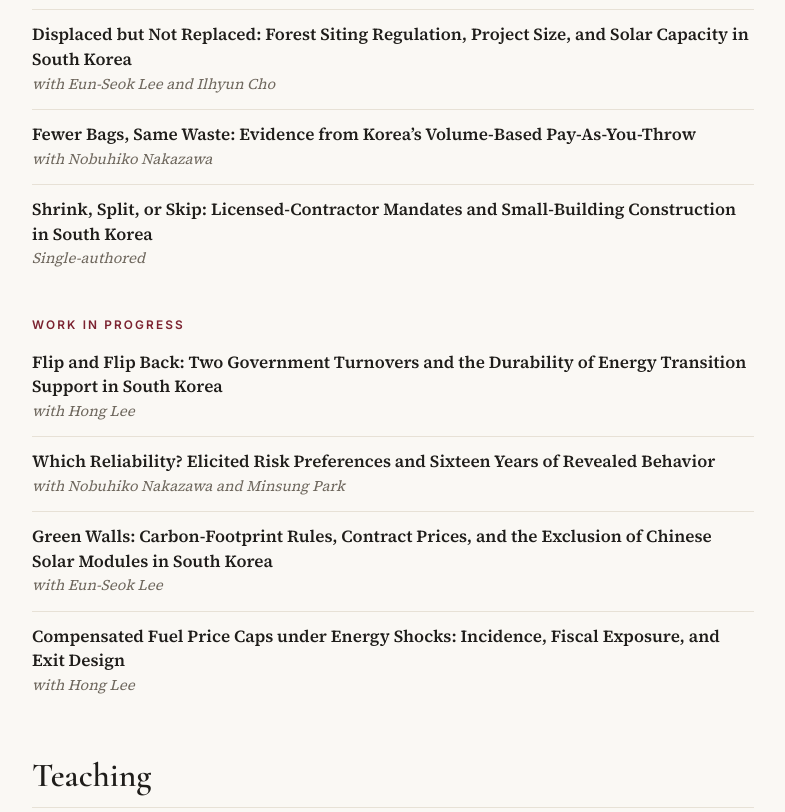
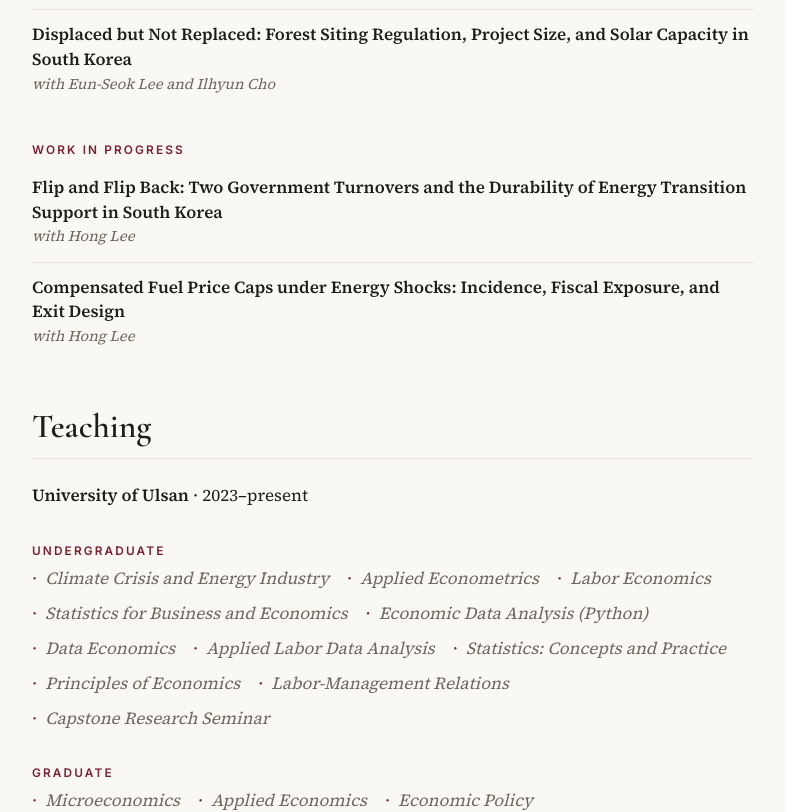
Before and after one commit to youngjulee-econ/youngjulee-econ.github.io, a plain HTML site: page index.html in a window 1280 px wide. Shown: the part 4166-4978 px from the top of the page, without its empty margins (424-1209 px from the left). Drawn offline with nearby package versions, Linux system fonts and the light colour scheme.

Commit message:
Add files via upload

```diff
--- a/index.html
+++ b/index.html
@@ -126,13 +126,9 @@ footer{grid-column:2;color:var(--muted);font:400 .85rem Inter,sans-serif;border-
 <article class="wp"><div class="wp-title">Nameplate Is a Summer Number: Weather, Effective Capacity, and Congestion in EV Charging</div><div class="wp-meta"><span>with Minsung Park and Nobuhiko Nakazawa</span></div></article>
 <article class="wp"><div class="wp-title">Taxes Travel Faster in Crowded Markets: Local Competition and the Pass-Through of Fuel Tax Increases in South Korea</div><div class="wp-meta"><span>with Hong Lee</span></div></article>
 <article class="wp"><div class="wp-title">Size-Based Renewable Subsidies and Project Splitting: Evidence from 125,000 Korean Solar Installations</div><div class="wp-meta"><span>with Eun-Seok Lee and Ilhyun Cho</span></div></article>
-<article class="wp"><div class="wp-title">Displaced but Not Replaced: Forest Siting Regulation, Project Size, and Solar Capacity in South Korea</div><div class="wp-meta"><span>with Eun-Seok Lee and Ilhyun Cho</span></div></article>
-<article class="wp"><div class="wp-title">Fewer Bags, Same Waste: Evidence from Korea’s Volume-Based Pay-As-You-Throw</div><div class="wp-meta"><span>with Nobuhiko Nakazawa</span></div></article>
-<article class="wp"><div class="wp-title">Shrink, Split, or Skip: Licensed-Contractor Mandates and Small-Building Construction in South Korea</div><div class="wp-meta"><span>Single-authored</span></div></article></div>
+<article class="wp"><div class="wp-title">Displaced but Not Replaced: Forest Siting Regulation, Project Size, and Solar Capacity in South Korea</div><div class="wp-meta"><span>with Eun-Seok Lee and Ilhyun Cho</span></div></article></div>
   <h3>Work in Progress</h3>
   <div class="list wps"><article class="wp"><div class="wp-title">Flip and Flip Back: Two Government Turnovers and the Durability of Energy Transition Support in South Korea</div><div class="wp-meta"><span>with Hong Lee</span></div></article>
-<article class="wp"><div class="wp-title">Which Reliability? Elicited Risk Preferences and Sixteen Years of Revealed Behavior</div><div class="wp-meta"><span>with Nobuhiko Nakazawa and Minsung Park</span></div></article>
-<article class="wp"><div class="wp-title">Green Walls: Carbon-Footprint Rules, Contract Prices, and the Exclusion of Chinese Solar Modules in South Korea</div><div class="wp-meta"><span>with Eun-Seok Lee</span></div></article>
 <article class="wp"><div class="wp-title">Compensated Fuel Price Caps under Energy Shocks: Incidence, Fiscal Exposure, and Exit Design</div><div class="wp-meta"><span>with Hong Lee</span></div></article></div>
 </section>
 <section id="teaching"><h2>Teaching</h2>
```
Also changed, not shown: 1 other file.
